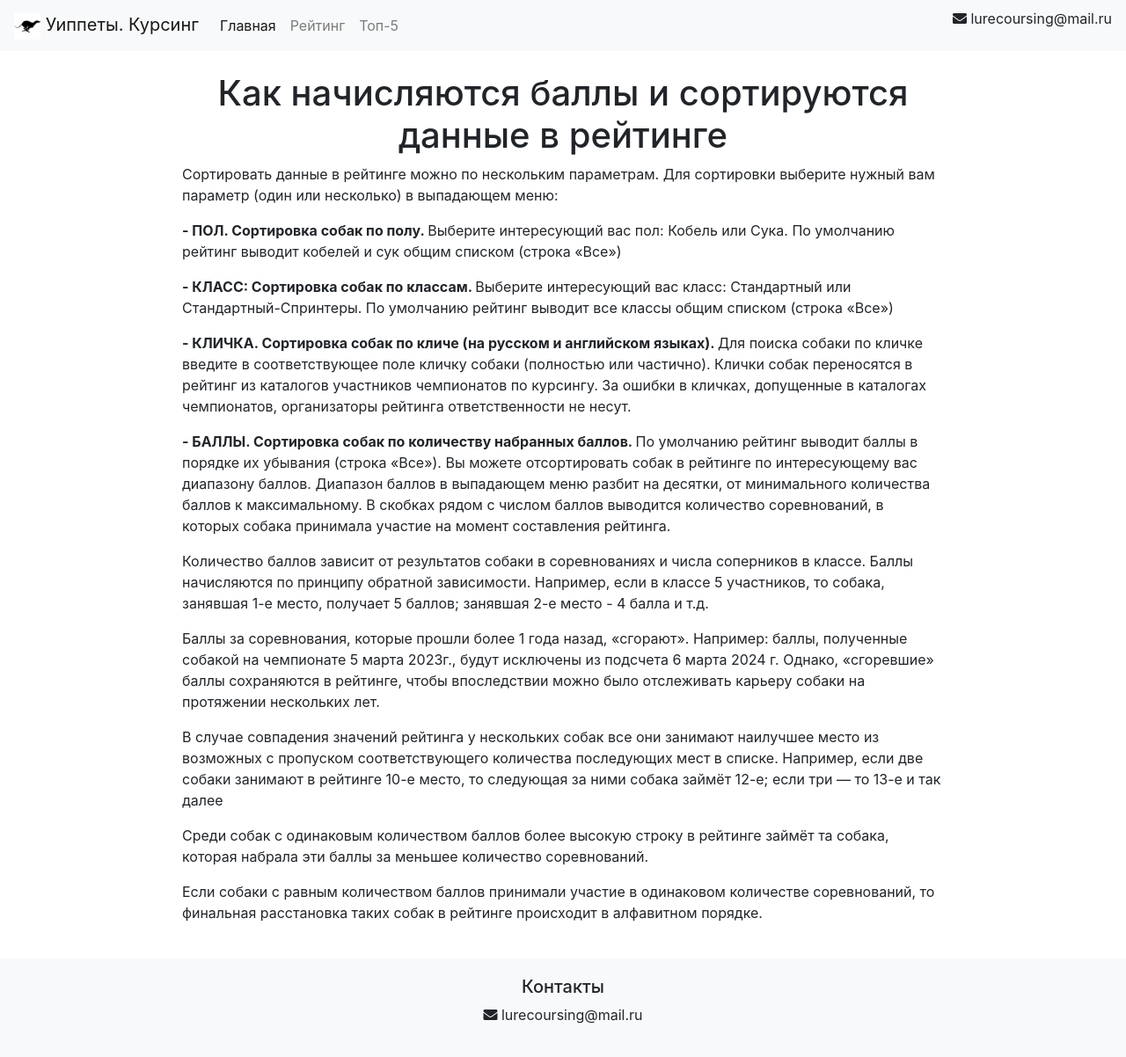
After one commit to Str0ng1ch/Coursing, a Flask app: page /explanations in a window 1280 px wide. The commit adds this page. Shown: the whole page at 88% size. Run offline with Flask 3, Linux system fonts and the light colour scheme; some libraries are stand-ins or nearby versions.

Commit message:
Improved rating system. Added explanation page

```diff
--- a/src/main.py
+++ b/src/main.py
@@ -13,19 +13,19 @@ from openpyxl.utils import get_column_letter
 
 from src.make_ratings import make_rating
 
-# DATABASE, TABLE = "u2255198_coursing", "results_test"
-DATABASE, TABLE = "coursing", "results_test"
+DATABASE, TABLE = "u2255198_coursing", "results_test"
+# DATABASE, TABLE = "coursing", "results_test"
 ADMIN_USERNAME, ADMIN_PASSWORD = "tanya_admin", "p0n4ik"
 VIEW_USERNAME, VIEW_PASSWORD = "view_access", "Lur3C0urs1ngP@ssw0rd"
 SECRET_KEY = ")#lO4\\;nR<0Wy=y^CRM|{#;5f}1{Emu'zt]"
 
 application = Flask(__name__)
-# application.config['MYSQL_HOST'] = "server25.hosting.reg.ru"
-# application.config['MYSQL_USER'] = "u2255198_artem"
-# application.config['MYSQL_PASSWORD'] = "00zEbyTI3y5avEot"
-application.config['MYSQL_HOST'] = "localhost"
-application.config['MYSQL_USER'] = "root"
-application.config['MYSQL_PASSWORD'] = "My$QLP@ssw0rd"
+application.config['MYSQL_HOST'] = "server25.hosting.reg.ru"
+application.config['MYSQL_USER'] = "u2255198_artem"
+application.config['MYSQL_PASSWORD'] = "00zEbyTI3y5avEot"
+# application.config['MYSQL_HOST'] = "localhost"
+# application.config['MYSQL_USER'] = "root"
+# application.config['MYSQL_PASSWORD'] = "My$QLP@ssw0rd"
 application.config['MYSQL_DB'] = DATABASE
 
 mysql = MySQL(application)
@@ -48,39 +48,24 @@ def requires_auth(f):
     return decorated
 
 
-def requires_auth_view(f):
-    @wraps(f)
-    def decorated(*args, **kwargs):
-        auth = request.authorization
-
-        if (auth and ((auth.username == VIEW_USERNAME and auth.password == VIEW_PASSWORD)
-                      or (auth.username == ADMIN_USERNAME and auth.password == ADMIN_PASSWORD))):
-            return f(*args, **kwargs)
-
-        return Response(
-            'Could not verify your access level for that URL.\n'
-            'You have to login with proper credentials.', 401,
-            {'WWW-Authenticate': 'Basic realm="Login Required"'})
-
-    return decorated
-
-
 @application.route('/')
-@requires_auth_view
 def index():
     return render_template('index.html')
 
 
 @application.route('/rating')
-@requires_auth_view
 def rating():
     return render_template('rating.html')
 
 
 @application.route('/best')
-@requires_auth_view
 def best():
     return render_template('best.html')
+
+
+@application.route('/explanations')
+def explanations():
+    return render_template('explanations.html')
 
 
 def handle_bad_request(error):
@@ -120,7 +105,6 @@ def handle_gateway_timeout(error):
 
 
 @application.route('/get-score-details', methods=['POST'])
-@requires_auth_view
 def get_score_details():
     data = request.json
     name, dog_type = data['score'].split(', ')
@@ -136,62 +120,13 @@ def get_score_details():
     return jsonify(score_details)
 
 
-@application.route('/get-data', methods=['POST'])
-@requires_auth_view
-def get_data():
-    selected_sex = request.json['selectedSex']
-    name_search = request.json['nameSearch']
-    selected_score = request.json['selectedScore']
-    selected_type = request.json['selectedType']
-    all_rows = request.json.get('allRows', False)
-
-    cur = mysql.connection.cursor()
-    base_query = f"""SELECT * FROM (SELECT Type, Sex, Nickname, breedarchive_link, SUM(Score) AS TotalScore
-                                    FROM {DATABASE}.{TABLE}
-                                    WHERE Date >= DATE_SUB(CURDATE(), INTERVAL 1 YEAR) AND Type != 'Юниоры'
-                                    GROUP BY Type, Sex, Nickname, breedarchive_link
-                                    ) AS sub"""
-    conditions = []
-    params = []
-
-    if selected_type != "all":
-        conditions.append("Type=%s")
-        params.append(selected_type)
-    if selected_sex != "all":
-        conditions.append("Sex=%s")
-        params.append(selected_sex)
-    if name_search:
-        conditions.append("Nickname LIKE %s")
-        params.append("%" + name_search + "%")
-    if selected_score != "all":
-        score_range = selected_score.split('-')
-        conditions.append("TotalScore BETWEEN %s AND %s")
-        params.extend([score_range[0], score_range[1]])
-
-    if conditions:
-        query = base_query + " WHERE " + " AND ".join(conditions)
-    else:
-        query = base_query
-
-    query += " ORDER BY TotalScore DESC, Nickname ASC"
-    if not all_rows:
-        query += " LIMIT 9"
-    cur.execute(query, params)
-    rows = cur.fetchall()
-    data = [{"type": row[0], "sex": row[1], "name": row[2], "TotalScore": row[4], "breedLink": row[3]} for row in
-            rows]
-
-    return jsonify(data)
-
-
 @application.route('/get-partial-data', methods=['POST'])
-@requires_auth_view
 def get_partial_data():
     selected_sex = request.json['selectedSex']
     selected_type = request.json['selectedType']
 
     cur = mysql.connection.cursor()
-    base_query = f"""SELECT * FROM (SELECT Type, Sex, Nickname, breedarchive_link, SUM(Score) AS TotalScore
+    base_query = f"""SELECT * FROM (SELECT Type, Sex, Nickname, breedarchive_link, SUM(Score) AS TotalScore, COUNT(*) AS RecordCount
                                     FROM {DATABASE}.{TABLE}
                                     WHERE Date >= DATE_SUB(CURDATE(), INTERVAL 1 YEAR) AND Type != 'Юниоры'
                                     GROUP BY Type, Sex, Nickname, breedarchive_link
@@ -211,10 +146,10 @@ def get_partial_data():
     else:
         query = base_query
 
-    query += " ORDER BY TotalScore DESC, Nickname ASC"
+    query += " ORDER BY TotalScore DESC, RecordCount ASC, Nickname ASC"
     cur.execute(query, params)
     rows = cur.fetchall()
-    data = [{"type": row[0], "sex": row[1], "name": row[2], "TotalScore": row[4], "breedLink": row[3]} for row in
+    data = [{"type": row[0], "sex": row[1], "name": row[2], "TotalScore": row[4], "breedLink": row[3], "RecordCount": row[5]} for row in
             rows]
 
     return jsonify(data)
@@ -820,11 +755,11 @@ def ignore_data():
 
 def get_score_details_sections(dog_type, sex):
     cursor = mysql.connection.cursor()
-    query = f'''SELECT Nickname, TotalScore, breedarchive_link, Type, Sex FROM (SELECT Type, Sex, Nickname, breedarchive_link, SUM(Score) AS TotalScore
+    query = f'''SELECT Nickname, TotalScore, breedarchive_link, Type, Sex, RecordCount FROM (SELECT Type, Sex, Nickname, breedarchive_link, SUM(Score) AS TotalScore, COUNT(*) AS RecordCount
                                     FROM {DATABASE}.{TABLE}
                                     WHERE Date >= DATE_SUB(CURDATE(), INTERVAL 1 YEAR) AND Type != 'Юниоры'
                                     GROUP BY Type, Sex, Nickname, breedarchive_link
-                                    ) AS sub WHERE Type = "{dog_type}" AND Sex = "{sex}" ORDER BY TotalScore DESC LIMIT 5'''
+                                    ) AS sub WHERE Type = "{dog_type}" AND Sex = "{sex}" ORDER BY TotalScore DESC, RecordCount ASC LIMIT 5'''
     cursor.execute(query)
     score_details = cursor.fetchall()
 
--- a/src/templates/best.html
+++ b/src/templates/best.html
@@ -208,7 +208,7 @@
             tableContent += '<tr class="' + genderClass + '">';
             tableContent += '<td>' + visible_rating + '</td>';
             tableContent += '<td><a href="' + item[2] + '" style="text-decoration: underline" target="_blank">' + name + '</a></td>';
-            tableContent += '<td><div class="d-flex align-items-center">' + item[1] + '<a href="#" class="score-info ml-2" data-toggle="modal" data-target="#infoModal" data-score="' + name + ', ' + item[3] + '"><i class="fas fa-question-circle"></i></a></div></td>';
+            tableContent += '<td><div class="d-flex align-items-center">' + item[1] + ' (' + item[5] + ')' + '<a href="#" class="score-info ml-2" data-toggle="modal" data-target="#infoModal" data-score="' + name + ', ' + item[3] + '"><i class="fas fa-question-circle"></i></a></div></td>';
             tableContent += '</tr>';
         });
         $("#" + tableId).html(tableContent);
--- /dev/null
+++ b/src/templates/explanations.html
@@ -0,0 +1,119 @@
+<!DOCTYPE html>
+<html lang="ru">
+<head>
+    <meta charset="UTF-8">
+    <meta name="viewport" content="width=device-width, initial-scale=1.0">
+    <title>Уиппеты. Курсинг</title>
+
+    <link rel="stylesheet" href="https://stackpath.bootstrapcdn.com/bootstrap/4.3.1/css/bootstrap.min.css">
+    <link rel="stylesheet" href="https://cdnjs.cloudflare.com/ajax/libs/font-awesome/5.15.1/css/all.min.css">
+    <link rel="icon" href="../static/images/icon.ico">
+
+    <style>
+        html {
+            scroll-behavior: smooth;
+        }
+
+        .footer {
+            background-color: #f8f9fa;
+            padding: 20px 0;
+            margin-top: 40px;
+        }
+
+        .container {
+            width: 70%;
+            margin: 0 auto;
+        }
+    </style>
+</head>
+<body>
+<nav class="navbar navbar-expand-lg navbar-light bg-light">
+    <a class="navbar-brand" href="/">
+        <img src="../static/images/icon.jfif" alt="Card image cap" style="width: 30px; height: 30px">
+        Уиппеты. Курсинг
+    </a>
+    <button class="navbar-toggler" type="button" data-toggle="collapse" data-target="#navbarNav"
+            aria-controls="navbarNav" aria-expanded="false" aria-label="Toggle navigation">
+        <span class="navbar-toggler-icon"></span>
+    </button>
+    <div class="collapse navbar-collapse" id="navbarNav">
+        <ul class="navbar-nav">
+            <li class="nav-item active">
+                <a class="nav-link" href="/">Главная <span class="sr-only">(current)</span></a>
+            </li>
+            <li class="nav-item">
+                <a class="nav-link" href="/rating">Рейтинг</a>
+            </li>
+            <li class="nav-item">
+                <a class="nav-link" href="/best">Топ-5</a>
+            </li>
+        </ul>
+    </div>
+    <ul class="navbar-nav ml-auto">
+        <li class="nav-item">
+            <p class="email"><i class="fas fa-envelope"></i> lurecoursing@mail.ru</p>
+        </li>
+    </ul>
+</nav>
+
+<div class="container">
+    <br>
+    <h1 style="text-align: center"> Как начисляются баллы и сортируются данные в рейтинге</h1>
+    <p>Сортировать данные в рейтинге можно по нескольким параметрам. Для сортировки
+        выберите нужный вам параметр (один или несколько) в выпадающем меню:
+    </p>
+    <p><b>- ПОЛ. Сортировка собак по полу. </b> Выберите интересующий вас пол: Кобель
+        или Сука. По умолчанию рейтинг выводит кобелей и сук общим списком (строка
+        «Все») </p>
+    <p><b> - КЛАСС: Сортировка собак по классам. </b> Выберите интересующий вас класс:
+        Стандартный или Стандартный-Спринтеры. По умолчанию рейтинг выводит
+        все классы общим списком (строка «Все») </p>
+    <p><b> - КЛИЧКА. Сортировка собак по кличе (на русском и английском языках). </b> Для
+        поиска собаки по кличке введите в соответствующее поле кличку собаки
+        (полностью или частично). Клички собак переносятся в рейтинг из каталогов
+        участников чемпионатов по курсингу. За ошибки в кличках, допущенные в
+        каталогах чемпионатов, организаторы рейтинга ответственности не несут. </p>
+
+    <p><b>- БАЛЛЫ. Сортировка собак по количеству набранных баллов. </b> По
+        умолчанию рейтинг выводит баллы в порядке их убывания (строка «Все»). Вы
+        можете отсортировать собак в рейтинге по интересующему вас диапазону
+        баллов. Диапазон баллов в выпадающем меню разбит на десятки, от
+        минимального количества баллов к максимальному.
+        В скобках рядом с числом баллов выводится количество соревнований, в
+        которых собака принимала участие на момент составления рейтинга.
+
+    <p> Количество баллов зависит от результатов собаки в соревнованиях и числа
+        соперников в классе. Баллы начисляются по принципу обратной зависимости.
+        Например, если в классе 5 участников, то собака, занявшая 1-е место,
+        получает 5 баллов; занявшая 2-е место - 4 балла и т.д. </p>
+    <p>Баллы за соревнования, которые прошли более 1 года назад, «сгорают».
+        Например: баллы, полученные собакой на чемпионате 5 марта 2023г., будут
+        исключены из подсчета 6 марта 2024 г. Однако, «сгоревшие» баллы
+        сохраняются в рейтинге, чтобы впоследствии можно было отслеживать карьеру
+        собаки на протяжении нескольких лет.</p>
+    <p> В случае совпадения значений рейтинга у нескольких собак все они занимают
+        наилучшее место из возможных с пропуском соответствующего количества
+        последующих мест в списке. Например, если две собаки занимают в рейтинге
+        10-е место, то следующая за ними собака займёт 12-е; если три — то 13-е и так
+        далее </p>
+    <p> Среди собак с одинаковым количеством баллов более высокую строку в
+        рейтинге займёт та собака, которая набрала эти баллы за меньшее количество
+        соревнований. </p>
+    <p> Если собаки с равным количеством баллов принимали участие в одинаковом
+        количестве соревнований, то финальная расстановка таких собак в
+        рейтинге происходит в алфавитном порядке.</p>
+</div>
+
+<footer class="footer" id="footer">
+    <div class="container text-center">
+        <div class="row">
+            <div class="col-12 text-center">
+                <h5>Контакты</h5>
+                <p class="email"><i class="fas fa-envelope"></i> lurecoursing@mail.ru</p>
+            </div>
+        </div>
+    </div>
+</footer>
+
+</body>
+</html>
--- a/src/templates/rating.html
+++ b/src/templates/rating.html
@@ -283,7 +283,7 @@
                                 tableContent += '<td>' + data[i].sex + '</td>';
                                 tableContent += '<td>' + data[i].type + '</td>';
                                 tableContent += '<td><a href="' + breed_link + '" style="text-decoration: underline" target="_blank">' + name + '</a></td>';
-                                tableContent += '<td><div class="d-flex align-items-center">' + data[i].TotalScore + '<a href="#" class="score-info ml-2" data-toggle="modal" data-target="#infoModal" data-score="' + name + ', ' + data[i].type + '"><i class="fas fa-question-circle"></i></a></div></td>';
+                                tableContent += '<td><div class="d-flex align-items-center">' + data[i].TotalScore + ' (' + data[i].RecordCount + ')' + '<a href="#" class="score-info ml-2" data-toggle="modal" data-target="#infoModal" data-score="' + name + ', ' + data[i].type + '"><i class="fas fa-question-circle"></i></a></div></td>';
                                 tableContent += '</tr>';
                             }
                         }
```
Also changed, not shown: src/templates/index.html (+11 -26 lines).
